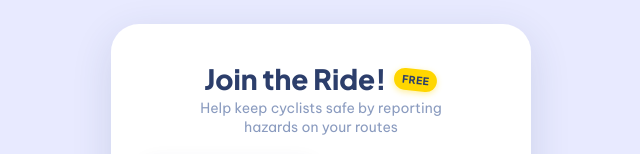
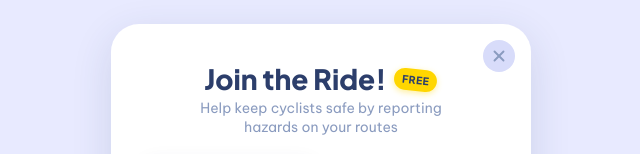
Before and after one commit to fontan10/cycling_buddy, a React (Vite) app in the folder client/: page /auth in a window 1280 px wide. Shown: the top 154 px of the page, without its empty margins (319-959 px from the left). Built offline with nearby package versions, Linux system fonts and the light colour scheme.

Commit message:
add exit button

```diff
--- a/client/src/pages/AuthPage/AuthPage.css
+++ b/client/src/pages/AuthPage/AuthPage.css
@@ -9,6 +9,7 @@
 }
 
 .auth-page__card {
+  position: relative;
   width: 100%;
   max-width: 420px;
   background: var(--surface-card);
@@ -18,6 +19,35 @@
   display: flex;
   flex-direction: column;
   gap: var(--space-md);
+}
+
+/* ── Close Button ───────────────────────────── */
+.auth-page__close {
+  position: absolute;
+  top: var(--space-md);
+  right: var(--space-md);
+  width: 32px;
+  height: 32px;
+  border-radius: var(--radius-circle);
+  background: var(--surface-cell);
+  display: flex;
+  align-items: center;
+  justify-content: center;
+  color: var(--text-muted);
+  transition: background 150ms ease, color 150ms ease;
+  -webkit-tap-highlight-color: transparent;
+}
+
+@media (hover: hover) {
+  .auth-page__close:hover {
+    background: var(--color-danger);
+    color: #fff;
+  }
+}
+
+.auth-page__close:focus-visible {
+  outline: 3px solid var(--color-primary);
+  outline-offset: 2px;
 }
 
 /* ── Header ────────────────────────────────── */
--- a/client/src/pages/AuthPage/index.tsx
+++ b/client/src/pages/AuthPage/index.tsx
@@ -38,6 +38,17 @@ export function AuthPage() {
   return (
     <div className="auth-page">
       <div className="auth-page__card">
+
+        <button
+          className="auth-page__close"
+          aria-label="Back to home"
+          onClick={() => navigate('/')}
+        >
+          <svg width="18" height="18" viewBox="0 0 24 24" fill="none" stroke="currentColor" strokeWidth="2.5" strokeLinecap="round" strokeLinejoin="round" aria-hidden="true">
+            <line x1="18" y1="6" x2="6" y2="18" />
+            <line x1="6" y1="6" x2="18" y2="18" />
+          </svg>
+        </button>
 
         {/* Header */}
         <div className="auth-page__header">
```
